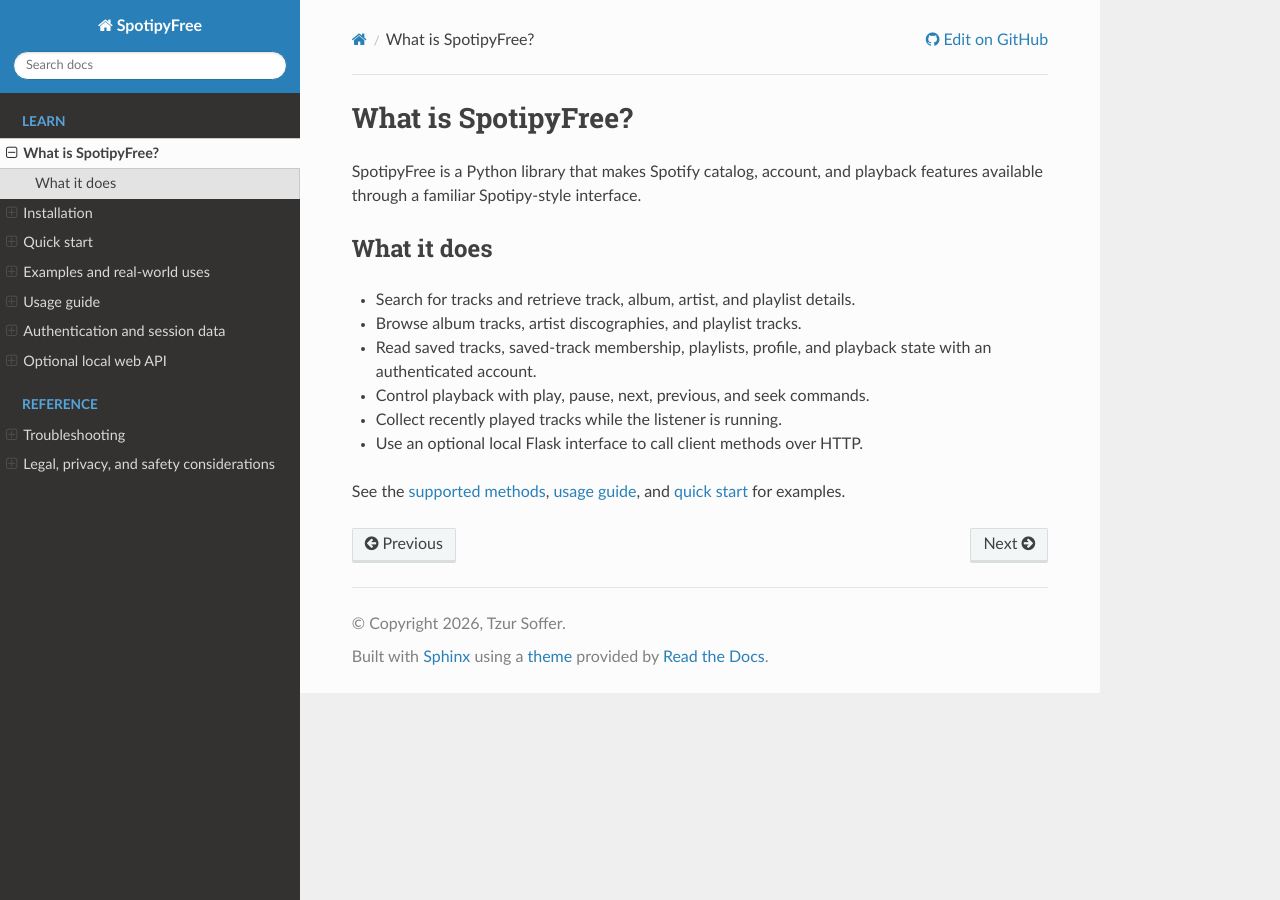
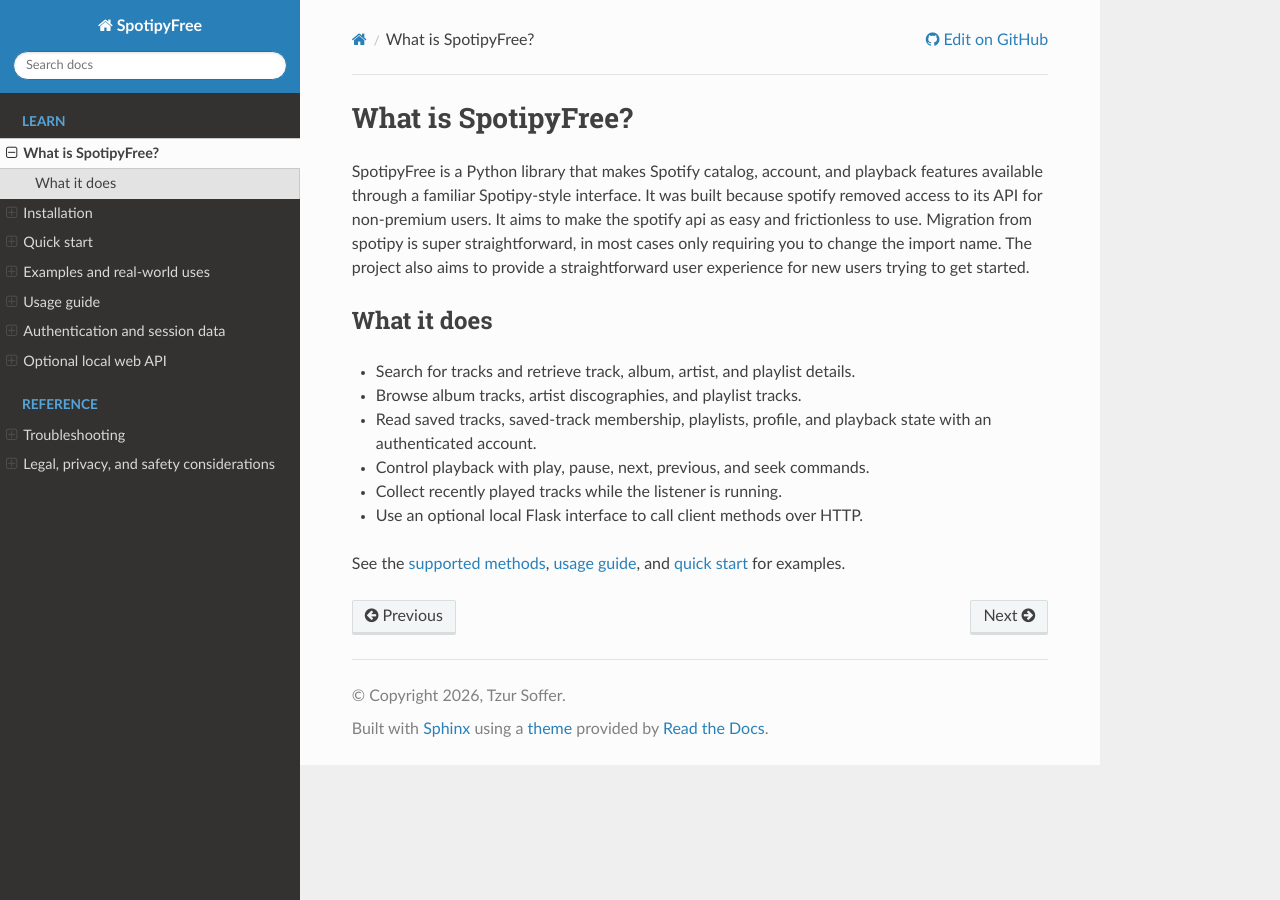
Before and after one commit to TzurSoffer/spotipyFree, a Sphinx documentation site: the page built from docs/overview.md, in a window 1280 px wide. Built offline with Sphinx 7.4.7 and the Read the Docs theme 3.1.0, drawn with Linux system fonts in a browser that asks for light colours.

Commit message:
Enhance overview with library purpose and migration info

```diff
--- a/docs/overview.md
+++ b/docs/overview.md
@@ -1,7 +1,7 @@
 # What is SpotipyFree?
 
 SpotipyFree is a Python library that makes Spotify catalog, account, and
-playback features available through a familiar Spotipy-style interface.
+playback features available through a familiar Spotipy-style interface. It was built because spotify removed access to its API for non-premium users. It aims to make the spotify api as easy and frictionless to use. Migration from spotipy is super straightforward, in most cases only requiring you to change the import name. The project also aims to provide a straightforward user experience for new users trying to get started.
 
 ## What it does
 
```
